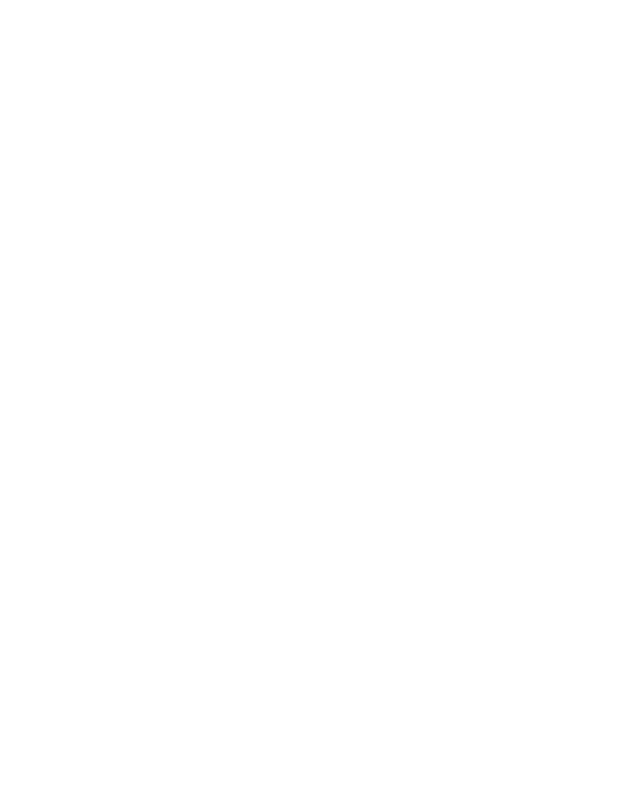
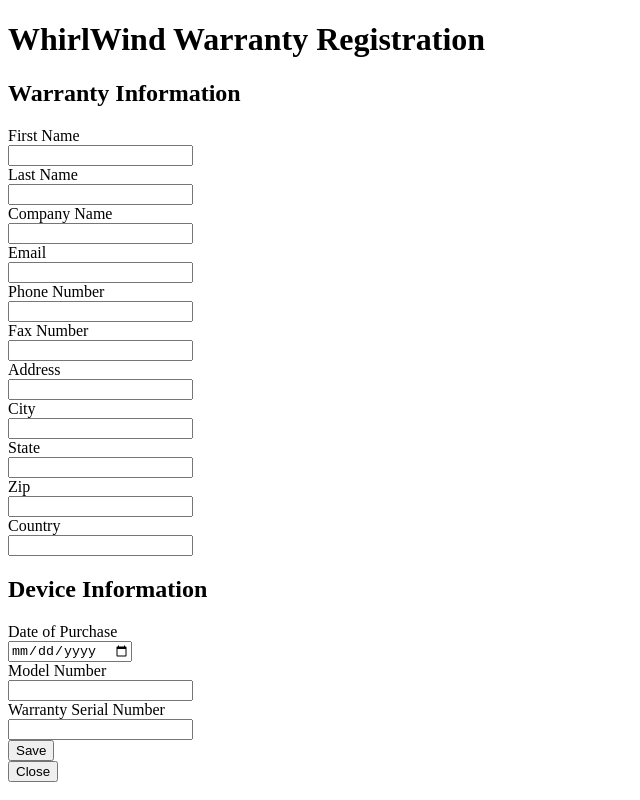
Before and after one commit to MalMWare/WhirlWindWarranty, a plain HTML site: page index.html in a window 1280 px wide. Shown: the whole page, without its empty margins (0-640 px from the left). Drawn offline with Linux system fonts and the light colour scheme.

Commit message:
Javascript Website Building

```diff
--- a/index.html
+++ b/index.html
@@ -4,10 +4,14 @@
     <meta charset="UTF-8">
     <meta http-equiv="X-UA-Compatible" content="IE=edge">
     <meta name="viewport" content="width=device-width, initial-scale=1.0">
-    <title>Document</title>
-    <script src="logic.js"></script>
+    <title>WhirlWind Warranty Registration</title>
+    <style>
+        label, input{
+            display:block;
+        }
+    </style>
 </head>
 <body>
-
+    <script src="logic.js"></script>
 </body>
 </html>
--- a/logic.js
+++ b/logic.js
@@ -0,0 +1,121 @@
+let element, label
+
+element = document.createElement('h1')
+element.innerHTML = 'WhirlWind Warranty Registration'
+document.body.appendChild(element);
+
+element = document.createElement('h2')
+element.innerHTML = 'Warranty Information'
+document.body.appendChild(element);
+
+label = document.createElement('label')
+label.innerHTML = "First Name"
+document.body.appendChild(label);
+element = document.createElement('input')
+element.setAttribute("type", "text")
+document.body.appendChild(element);
+
+label = document.createElement('label')
+label.innerHTML = "Last Name"
+document.body.appendChild(label);
+element = document.createElement('input')
+element.setAttribute("type", "text")
+document.body.appendChild(element)
+
+label = document.createElement('label')
+label.innerHTML = "Company Name"
+document.body.appendChild(label);
+element = document.createElement('input')
+element.setAttribute("type", "text")
+document.body.appendChild(element)
+
+label = document.createElement('label')
+label.innerHTML = "Email"
+document.body.appendChild(label);
+element = document.createElement('input')
+element.setAttribute("type", "email")
+document.body.appendChild(element)
+
+label = document.createElement('label')
+label.innerHTML = "Phone Number"
+document.body.appendChild(label);
+element = document.createElement('input')
+element.setAttribute("type", "tel")
+document.body.appendChild(element)
+
+label = document.createElement('label')
+label.innerHTML = "Fax Number"
+document.body.appendChild(label);
+element = document.createElement('input')
+element.setAttribute("type", "tel")
+document.body.appendChild(element)
+
+label = document.createElement('label')
+label.innerHTML = "Address"
+document.body.appendChild(label);
+element = document.createElement('input')
+element.setAttribute("type", "text")
+document.body.appendChild(element)
+
+label = document.createElement('label')
+label.innerHTML = "City"
+document.body.appendChild(label);
+element = document.createElement('input')
+element.setAttribute("type", "text")
+document.body.appendChild(element)
+
+label = document.createElement('label')
+label.innerHTML = "State"
+document.body.appendChild(label);
+element = document.createElement('input')
+element.setAttribute("type", "text")
+document.body.appendChild(element)
+
+label = document.createElement('label')
+label.innerHTML = "Zip"
+document.body.appendChild(label);
+element = document.createElement('input')
+element.setAttribute("type", "text")
+document.body.appendChild(element)
+
+label = document.createElement('label')
+label.innerHTML = "Country"
+document.body.appendChild(label);
+element = document.createElement('input')
+element.setAttribute("type", "text")
+document.body.appendChild(element)
+
+element = document.createElement('h2')
+element.innerHTML = 'Device Information'
+document.body.appendChild(element);
+
+label = document.createElement('label')
+label.innerHTML = "Date of Purchase"
+document.body.appendChild(label);
+element = document.createElement('input')
+element.setAttribute("type", "date")
+document.body.appendChild(element)
+
+label = document.createElement('label')
+label.innerHTML = "Model Number"
+document.body.appendChild(label);
+element = document.createElement('input')
+element.setAttribute("type", "text")
+document.body.appendChild(element)
+
+label = document.createElement('label')
+label.innerHTML = "Warranty Serial Number"
+document.body.appendChild(label);
+element = document.createElement('input')
+element.setAttribute("type", "text")
+document.body.appendChild(element);
+
+element = document.createElement('input')
+element.setAttribute("type", "button")
+element.setAttribute("value", "Save")
+document.body.appendChild(element)
+
+element = document.createElement('input')
+element.setAttribute("type", "button")
+element.setAttribute("value", "Close")
+document.body.appendChild(element)
```
